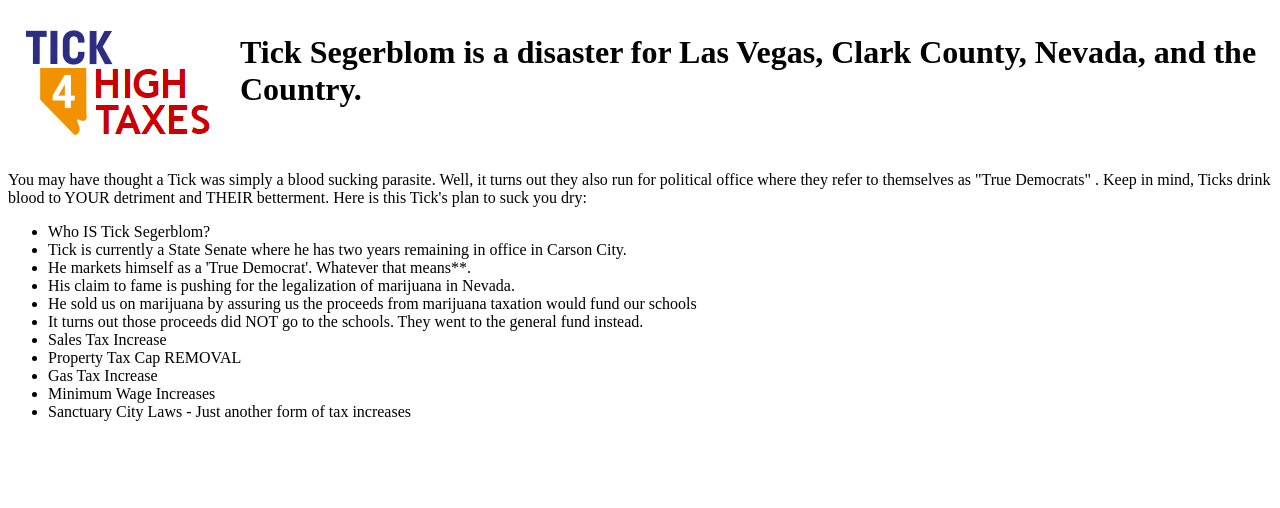
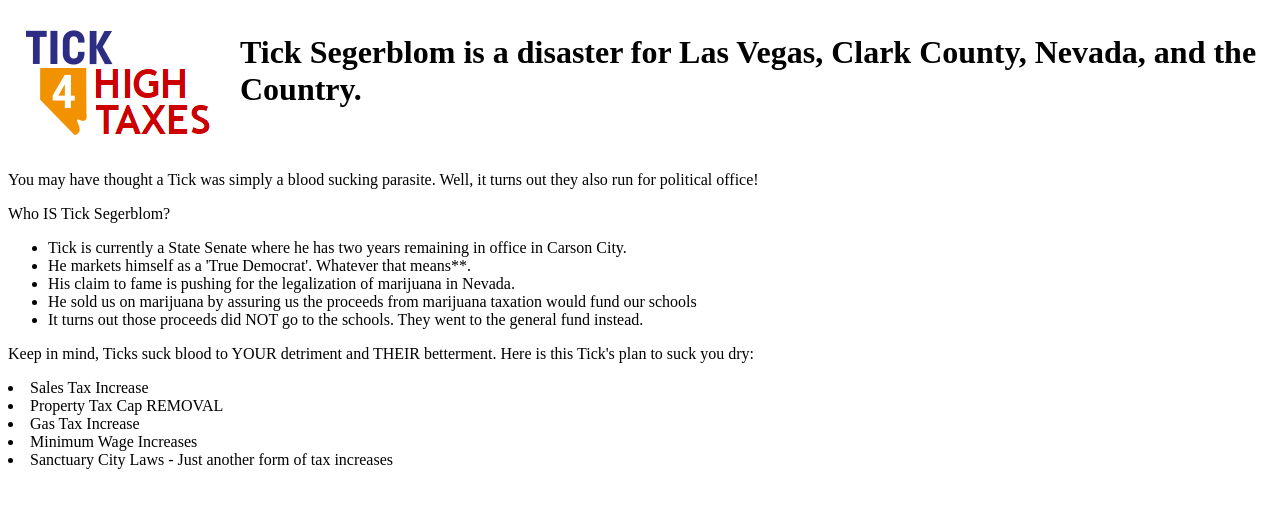
Before and after one commit to jsmith1776/jsmith1776.github.io, a plain HTML site: page index.html in a window 1280 px wide. Drawn offline with Linux system fonts and the light colour scheme.

Commit message:
Building

```diff
--- a/index.html
+++ b/index.html
@@ -15,15 +15,18 @@
       </tr>
     </table>
 
-    <p>You may have thought a Tick was simply a blood sucking parasite. Well, it turns out they also run for political office where they refer to themselves as "True Democrats"
-    . Keep in mind, Ticks drink blood to YOUR detriment and THEIR betterment. Here is this Tick's plan to suck you dry:
+    <p>You may have thought a Tick was simply a blood sucking parasite. Well, it turns out they also run for political office!</p>
+    </p>
+    <p> Who IS Tick Segerblom? </p>
     <ul>
-      <li> Who IS Tick Segerblom? </li>
       <li> 	Tick is currently a State Senate where he has two years remaining in office in Carson City. </li>
 	  <li>  He markets himself as a 'True Democrat'. Whatever that means**.</li>
 	  <li>  His claim to fame is pushing for the legalization of marijuana in Nevada.</li>
 	  <li>  He sold us on marijuana by assuring us the proceeds from marijuana taxation would fund our schools</li>
 	  <li>  It turns out those proceeds did NOT go to the schools. They went to the general fund instead.</li>
+	</ul>
+	<p> Keep in mind, Ticks suck blood to YOUR detriment and THEIR betterment. Here is this Tick's plan to suck you dry: </p>
+	</ul>
       <li> Sales Tax Increase
       <li> Property Tax Cap REMOVAL
       <li> Gas Tax Increase
```
